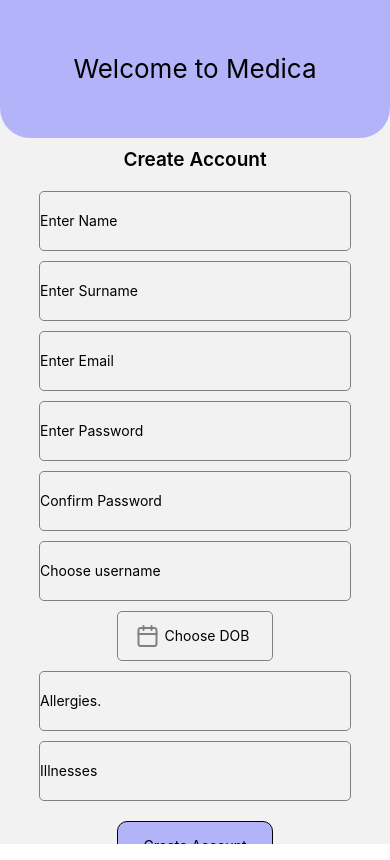
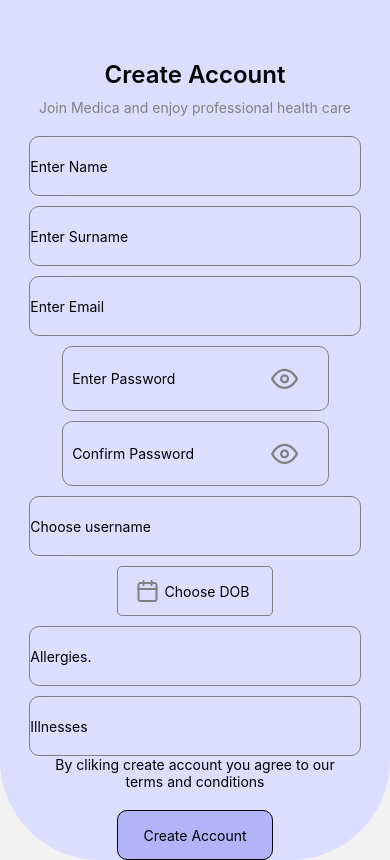
Before and after one commit to Obed47/medicaMobile, a React Native app: screen /createAccount in a window 390 px wide. Built offline with nearby package versions, Linux system fonts and the light colour scheme.

Commit message:
some styling added

```diff
--- a/package.json
+++ b/package.json
@@ -29,6 +29,7 @@
     "react-native-awesome-alerts": "^2.0.0",
     "react-native-elements": "^3.4.3",
     "react-native-gesture-handler": "^2.21.2",
+    "react-native-linear-gradient": "^2.8.3",
     "react-native-maps": "^1.20.1",
     "react-native-modal": "^13.0.1",
     "react-native-onboarding-swiper": "^1.3.0",
--- a/screens/createAccount.jsx
+++ b/screens/createAccount.jsx
@@ -25,11 +25,15 @@ const CreateAccount = ({ navigation }) => {
   const [illnesses, setIllnesses] = useState("");
   const [allergies, setAlllergies] = useState("");
   const [showDate, setShowDate] = useState(false);
+  const [showPassword, setShowPassword] = useState(false);
   const handleSetVisible = () => {
     setVisible(!visible);
   };
   const handleShowDate = () => {
     setShowDate(!showDate);
+  };
+  const handleShowPassword = () => {
+    setShowPassword(!showPassword);
   };
 
   const handlePost = () => {
@@ -54,19 +58,19 @@ const CreateAccount = ({ navigation }) => {
       });
   };
   return (
-    <ScrollView>
-      <View style={styles.header}>
-        <Text style={styles.headerText}>Welcome to Medica</Text>
-      </View>
+    <ScrollView style={styles.mainPage}>
       <Text
         style={{
           textAlign: "center",
-          fontSize: 19,
+          fontSize: 24,
           fontWeight: 600,
-          padding: 10,
+          paddingTop: 60,
         }}
       >
         Create Account
+      </Text>
+      <Text style={{ textAlign: "center", padding: 10, color: "gray" }}>
+        Join Medica and enjoy professional health care
       </Text>
       <View style={styles.form}>
         <TextInput
@@ -84,18 +88,39 @@ const CreateAccount = ({ navigation }) => {
           onChangeText={(e) => setEmail(e)}
           style={styles.field}
         />
+        <View style={styles.passwordContainer}>
           <TextInput
             placeholder="Enter Password"
             onChangeText={(e) => setPass(e)}
-          secureTextEntry={true}
-          style={styles.field}
+            secureTextEntry={showPassword}
+            style={styles.passwordField}
           />
+          <TouchableOpacity onPress={handleShowPassword}>
+            <Feather
+              name={showPassword ? "eye-off" : "eye"}
+              size={27}
+              color="gray"
+              style={styles.eye}
+            />
+          </TouchableOpacity>
+        </View>
+
+        <View style={styles.passwordContainer}>
           <TextInput
             placeholder="Confirm Password"
             onChangeText={(e) => setConfirmPass(e)}
-          secureTextEntry={true}
-          style={styles.field}
+            secureTextEntry={showPassword}
+            style={styles.passwordField}
           />
+          <TouchableOpacity onPress={handleShowPassword}>
+            <Feather
+              name={showPassword ? "eye-off" : "eye"}
+              size={27}
+              color="gray"
+              style={styles.eye}
+            />
+          </TouchableOpacity>
+        </View>
         <TextInput
           placeholder="Choose username"
           onChangeText={(e) => setUsername(e)}
@@ -129,15 +154,19 @@ const CreateAccount = ({ navigation }) => {
           secureTextEntry={false}
           style={styles.field}
         />
+        <Text style={{ width: "80%", textAlign: "center" }}>
+          By cliking create account you agree to our terms and conditions
+        </Text>
         <TouchableOpacity
           style={styles.button}
           onPress={() => {
-            handlePost(), navigation.navigate("initial");
+            handlePost(), navigation.navigate("homePage");
           }}
         >
           <Text style={styles.buttonText}>Create Account</Text>
         </TouchableOpacity>
       </View>
+      <View style={styles.buttomStyle}> </View>
     </ScrollView>
   );
 };
@@ -145,16 +174,21 @@ const CreateAccount = ({ navigation }) => {
 export default CreateAccount;
 
 const styles = StyleSheet.create({
+  mainPage: {
+    backgroundColor: "#DDDDFF",
+    borderBottomLeftRadius: 100,
+    borderBottomRightRadius: 100,
+  },
   header: {
     height: "18%",
     backgroundColor: "#B3B3FA",
-    borderBottomLeftRadius: 30,
-    borderBottomRightRadius: 30,
+    borderBottomRightRadius: 50,
   },
   headerText: {
-    textAlign: "center",
+    textAlign: "left",
     margin: "auto",
-    fontSize: 26,
+    fontSize: 24,
+    paddingLeft: "20",
   },
   form: {
     alignItems: "center",
@@ -163,10 +197,10 @@ const styles = StyleSheet.create({
   field: {
     borderWidth: 1,
     borderColor: "gray",
-    width: "80%",
+    width: "85%",
     height: 60,
     marginTop: 10,
-    borderRadius: 5,
+    borderRadius: 10,
   },
   buttonText: {
     textAlign: "center",
@@ -183,6 +217,7 @@ const styles = StyleSheet.create({
     borderRadius: 10,
     elevation: 1,
     backgroundColor: "#B3B3FA",
+    elevation: 2,
   },
   calendarButton: {
     flexDirection: "row",
@@ -195,4 +230,21 @@ const styles = StyleSheet.create({
     borderRadius: 5,
     borderColor: "gray",
   },
+  passwordContainer: {
+    flexDirection: "row",
+    justifyContent: "center",
+    alignItems: "center",
+    borderWidth: 1,
+    borderColor: "gray",
+    height: 65,
+    marginTop: 10,
+    borderRadius: 10,
+  },
+  passwordField: {
+    width: "75%",
+    height: 60,
+  },
+  eye: {
+    marginRight: 20,
+  },
 });
```
Also changed, not shown: assets/fonts/Poppins-Light.ttf (added), 1 other file (tests, documents, lock files or other folders). Lines whose indentation alone changed are shown as unchanged.
